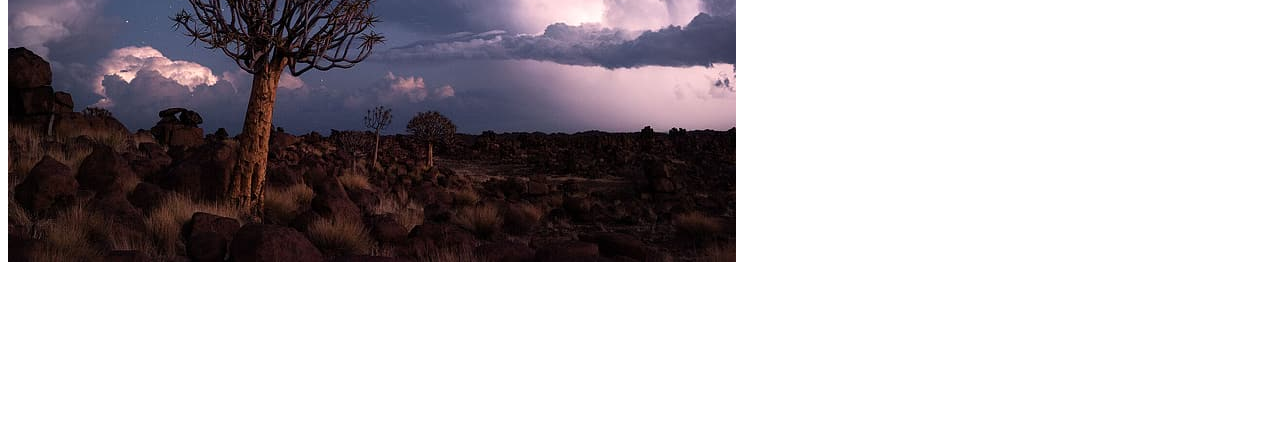
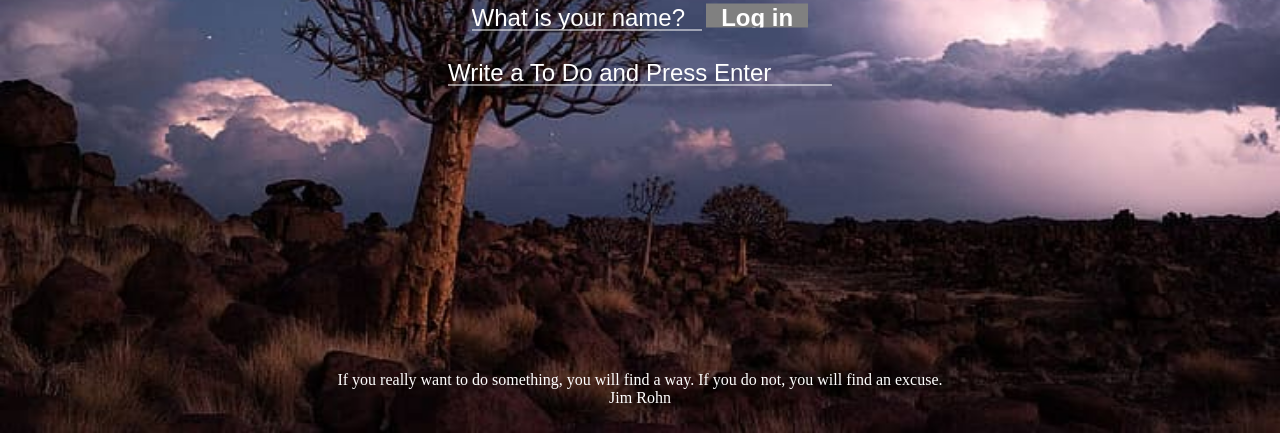
Before and after one commit to 0eun2/Nomad-momentum-app, a plain HTML site: page index.html in a window 1280 px wide. Shown: the part 367-800 px from the top of the page. Drawn offline with Linux system fonts and the light colour scheme.

Commit message:
add: style.css

```diff
--- a/CSS/style.css
+++ b/CSS/style.css
@@ -1,3 +1,132 @@
 .hidden {
     display: none;
 }
+
+body{
+    text-align: center;
+    margin: auto;
+    padding: 0px;
+    color: white;
+}
+
+body img{
+    position: absolute;
+    width: 100%;
+    height: 100vh;
+    top : 0px;
+    bottom: 0px;
+    left: 0px;
+    right: 0px;
+    z-index: -1;
+}
+
+#clock{
+    position: absolute;
+    width: 50vw;
+    top : 35%;
+    left: 50%;
+    transform: translate(-50%, -50%);
+    font-size: 8rem;
+    font-weight: 700;
+    margin: 0px;
+}
+
+#greeting{
+    position: absolute;
+    margin: 0;
+    width: 20vw;
+    top: 48%;
+    left: 50%;
+    transform: translate(-50%, -50%);
+    font-size: 3rem;
+}
+
+#quote{
+    position: absolute;
+    bottom: 1%;
+    left: 50%;
+    transform: translate(-50%, -50%);
+}
+
+#quote span{
+    display: block;
+}
+
+#weather{
+    position: absolute;
+    width: 15vw;
+    text-align: end;
+    top : 1%;
+    right: 1%;
+}
+
+#login-form{
+    position: absolute;
+    width: 30vw;
+    top : 48%;
+    left: 50%;
+    transform: translate(-50%, -50%);
+}
+
+input{
+    width: 18vw;
+    height: 3vh;
+    background-color: transparent;
+    border: 0px;
+    border-bottom: 1px solid white;
+    font-size: 1.5rem;
+    color: white;
+
+    padding: 0;
+}
+
+input[type=submit]{
+    width: 8vw;
+    height: 3vh;
+    font-weight: 700;
+    background-color: gray;
+    border: 0px;
+}
+
+input::placeholder{
+    color: white;
+}
+
+#todo-form{
+    position: absolute;
+    width: 30vw;
+    top : 55%;
+    left: 50%;
+    transform: translate(-50%, -50%);
+    margin: 0;
+}
+
+#todo-form input{
+    width: 30vw;
+
+}
+
+#todo-list{
+    position: absolute;
+    width: 30vw;
+    height: 28vh;
+    top : 75%;
+    left: 50%;
+    transform: translate(-50%, -50%);
+    margin: 0px;
+    padding: 0px;
+}
+
+li{
+    width: 30vw;
+    margin : auto;
+    list-style: none;
+    display: flex;
+    justify-content: space-between;
+    font-size: 1.5rem;
+}
+
+button{
+    background-color: transparent;
+    border: 0px;
+}
--- a/js/todo.js
+++ b/js/todo.js
@@ -14,6 +14,7 @@ function deleteToDo(event) {
     const li = event.target.parentElement;
     li.remove();
     toDos = toDos.filter(toDo => toDo.id !== parseInt(li.id));
+    saveToDos();
 }
 
 function paintToDo(newTodo) {
```
